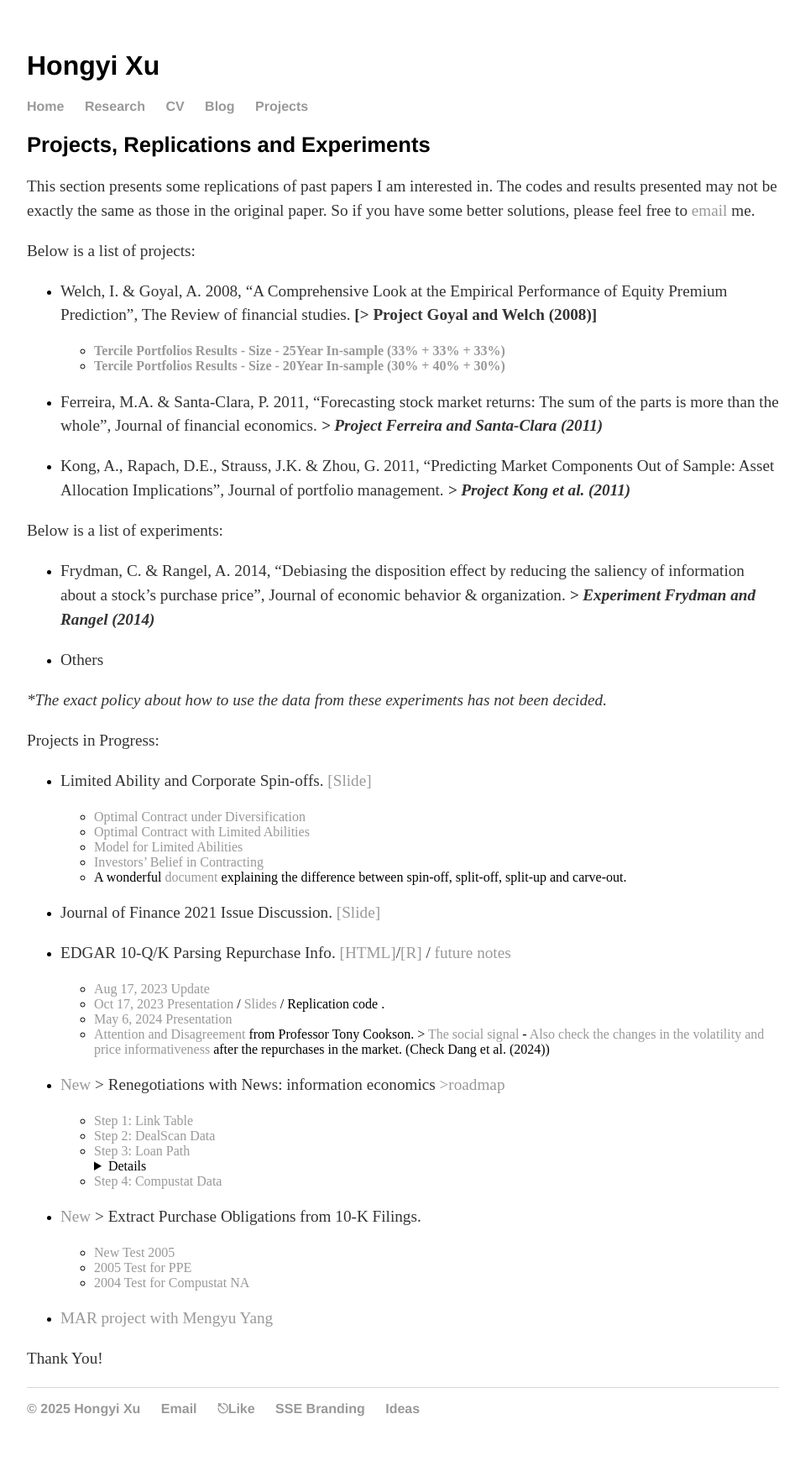
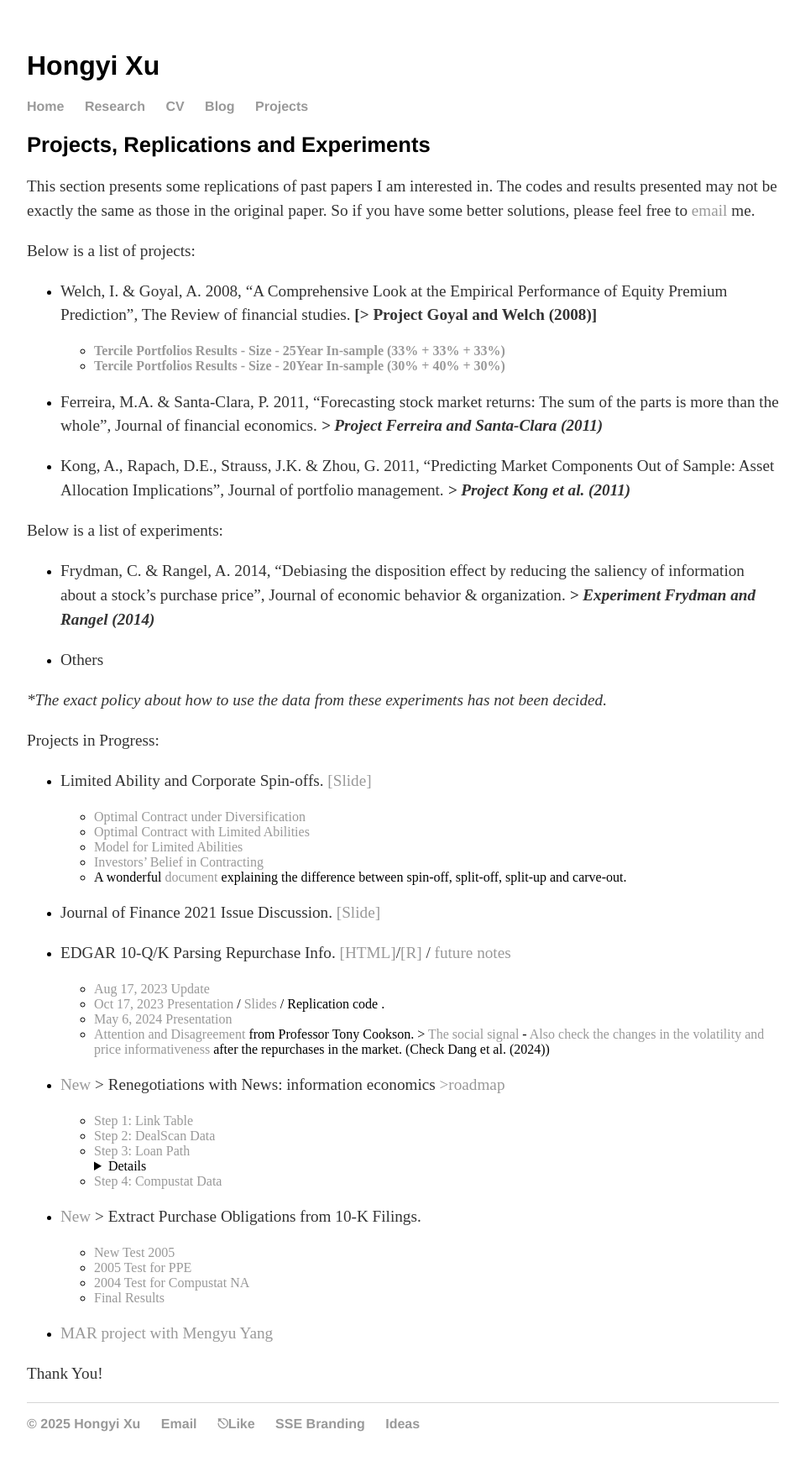
Before and after one commit to hongyileoxu/hongyileoxu.github.io, a Jekyll site: the page built from projects/index.md, in a window 1280 px wide. Shown: the whole page at 84% size, without its empty margins (160-1119 px from the left). Built offline with Jekyll 4.4.1, drawn with Linux system fonts in a browser that asks for light colours.

Commit message:
Update index.md

```diff
--- a/projects/index.md
+++ b/projects/index.md
@@ -57,6 +57,7 @@ Projects in Progress:
      -    [New Test 2005](http://hongyileoxu.github.io/research/Purchase_contract_10Ks/AFA_test_2005.html)
      -    [2005 Test for PPE](http://hongyileoxu.github.io/research/Purchase_contract_10Ks/AFA_test_2005_PPE.html)
      -    [2004 Test for Compustat NA](http://hongyileoxu.github.io/research/Purchase_contract_10Ks/AFA_test_2005_PPE_allNA.html)
+     -    [Final Results](http://hongyileoxu.github.io/research/Purchase_contract_10Ks/AFA_test_2005_PPE_clean.html)
 
 -    [MAR project with Mengyu Yang](http://hongyileoxu.github.io/research/MAR/OnBoard_analysis_hongyi.html)
 
```
